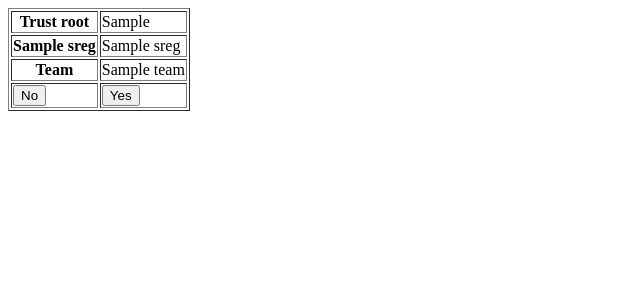
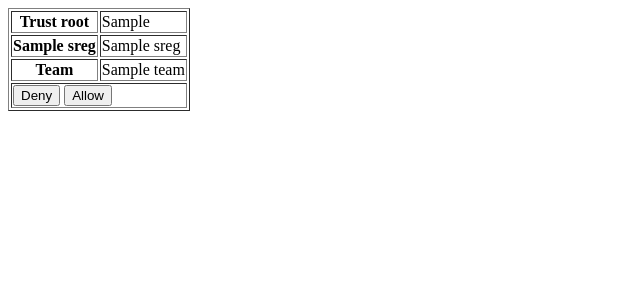
Before and after one commit to FedOAuth/FedOAuth, a Flask app: template fas_openid/templates/user_ask_trust_root.html in a window 1280 px wide. Shown: the top 300 px of the page, without its empty margins (0-640 px from the left). Run offline with Flask 2, Linux system fonts and the light colour scheme; the template is opened without the code that fills it: most values are stand-ins (such as "Sample title", 1, 10 or a date in 2020).

Commit message:
Update the shown text a bit

```diff
--- a/fas_openid/templates/user_ask_trust_root.html
+++ b/fas_openid/templates/user_ask_trust_root.html
@@ -12,7 +12,7 @@
 <tr><th>Team</th><td>{{team}}</td></tr>
 {% endfor %}
 
-<tr><td><input type="submit" name="decided" value="No"></td><td><input type="submit" name="decided" value="Yes"></td></tr>
+<tr><td colspan="2"><input type="submit" name="decided" value="Deny"> <input type="submit" name="decided" value="Allow"></td></tr>
 </table>
 </form>
 {% endblock %}
--- a/fas_openid/views.py
+++ b/fas_openid/views.py
@@ -61,7 +61,7 @@ def getSessionValue(key, default_value=None):
 def user_ask_trust_root(openid_request):
     if request.method == 'POST':
         decided = request.form['decided']
-        if decided == 'Yes':
+        if decided == 'Allow':
             addToSessionArray('TRUSTED_ROOTS', openid_request.trust_root)
         else:
             addToSessionArray('NON_TRUSTED_ROOTS', openid_request.trust_root)
```
